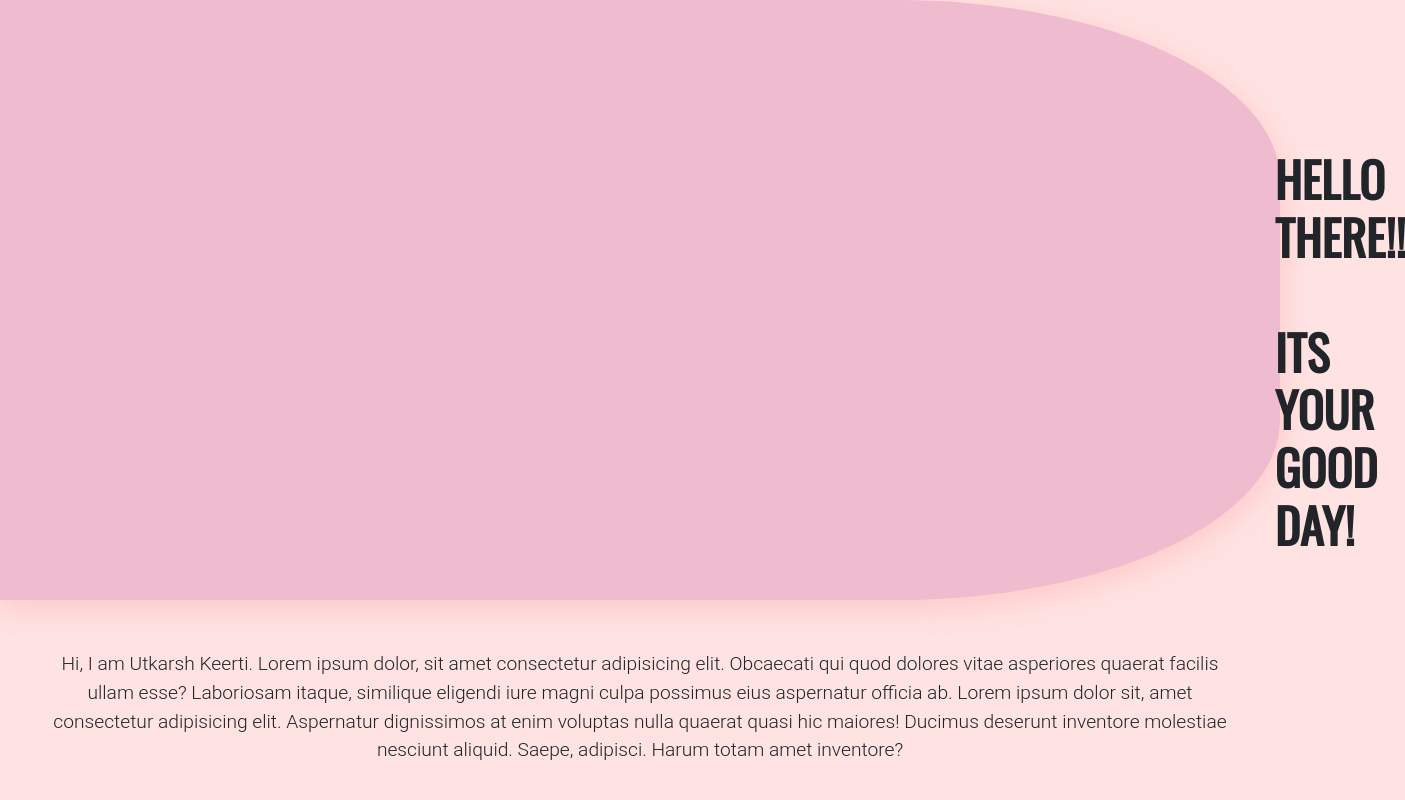
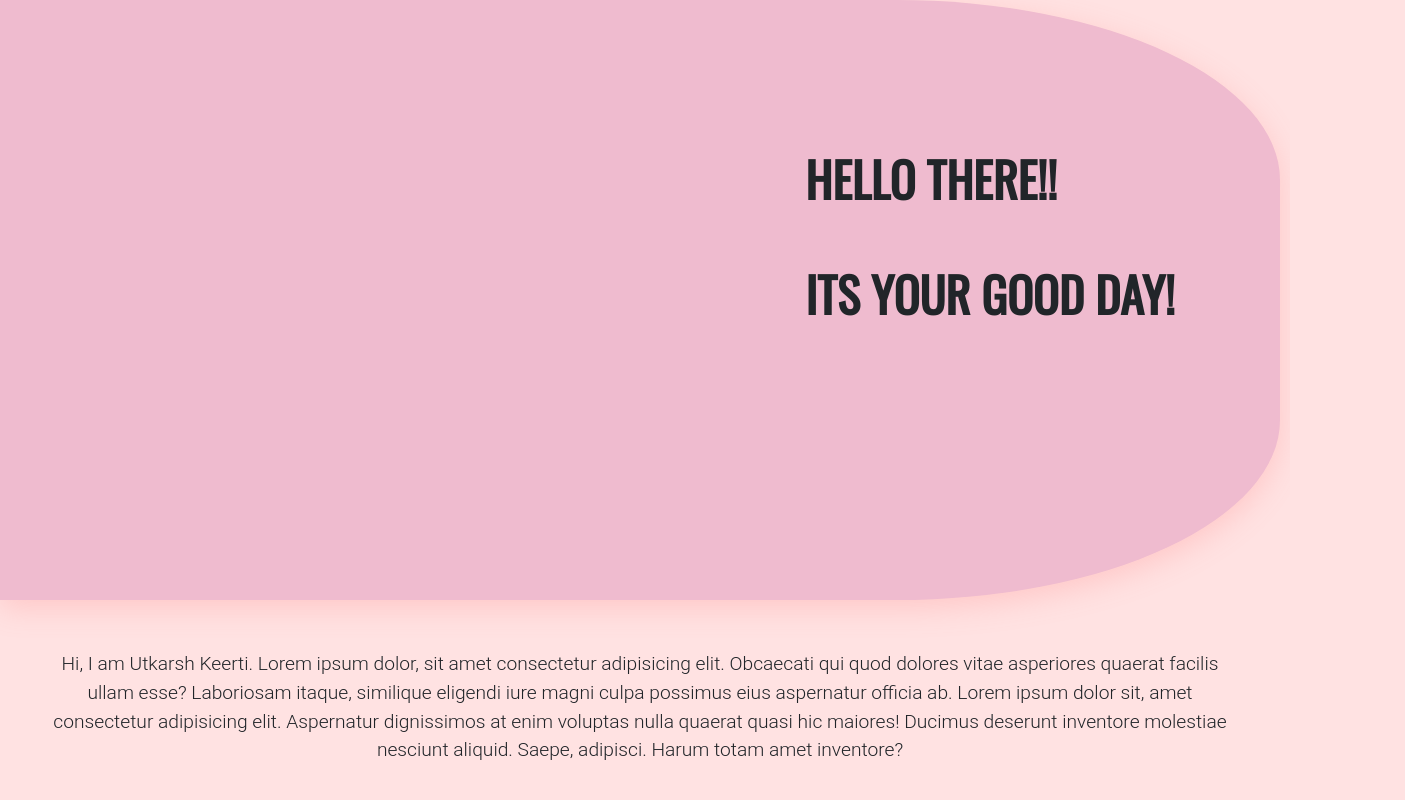
Before and after one commit to UtkarshKeerti/KAssignment-2, a plain HTML site: page index.html in a window 1280 px wide. Shown: the top 800 px of the page, 1405 px wide, since content can reach past the window. Drawn offline with nearby package versions, Linux system fonts and the light colour scheme.

Commit message:
Update style.css

```diff
--- a/css/style.css
+++ b/css/style.css
@@ -67,7 +67,7 @@
 #heading{
     display: flex;
     margin-top: 150px;
-    margin-left: 1400px;
+    margin-left: 700px;
     font-size: 3em;
     justify-content: flex-end;
     font-family: 'Oswald', sans-serif;
```
